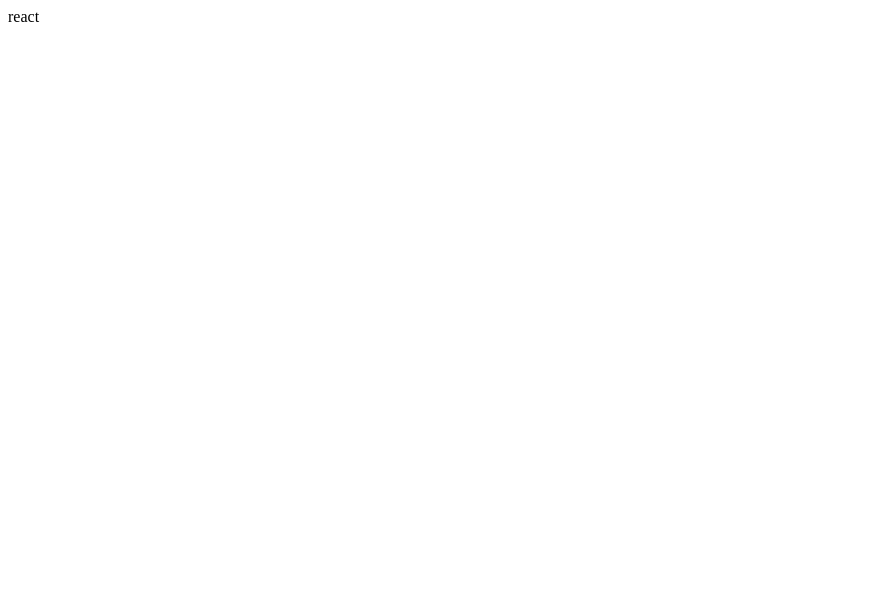
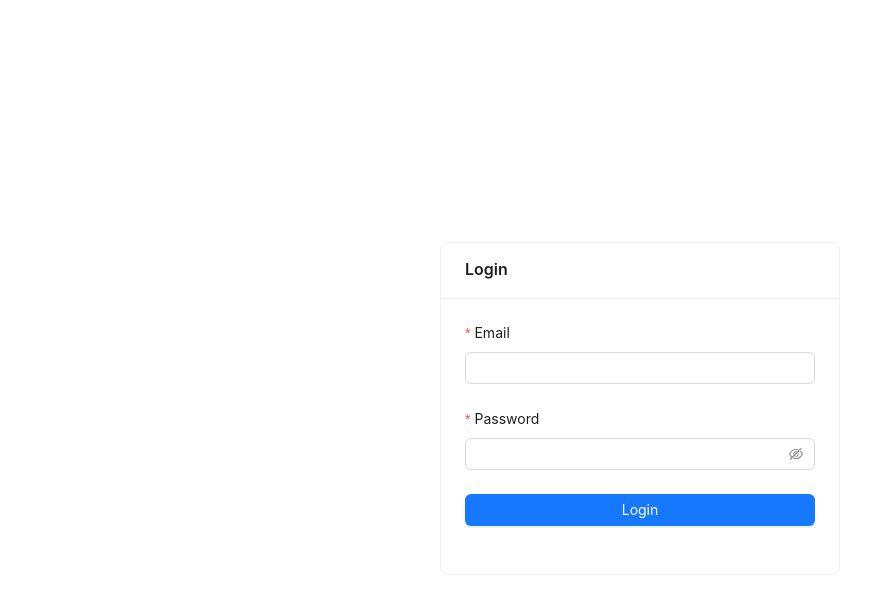
Before and after one commit to csgear/react-admin-portal, a React (Vite) app: page / in a window 1280 px wide. Shown: the top 614 px of the page, without its empty margins (0-895 px from the left). Built offline with nearby package versions, Linux system fonts and the light colour scheme.

Commit message:
- add login form pages

```diff
--- a/src/App.jsx
+++ b/src/App.jsx
@@ -1,11 +1,9 @@
-import { useState } from "react";
+import Login from "./pages/Login";
 
 function App() {
-  const [count, setCount] = useState(0);
-
   return (
     <>
-      <div>react</div>
+      <Login />
     </>
   );
 }
--- /dev/null
+++ b/src/pages/Login.jsx
@@ -0,0 +1,76 @@
+// src/pages/Login.jsx
+import React, { useState } from "react";
+import { Form, Input, Button, Card, message } from "antd";
+import axios from "axios";
+import Cookies from "js-cookie";
+
+const Login = () => {
+  const [loading, setLoading] = useState(false);
+
+  const handleLogin = async (values) => {
+    setLoading(true);
+    try {
+      const response = await axios.post(
+        "https://api.shop.eduwork.cn/api/auth/login",
+        values
+      );
+      const { access_token } = response.data;
+
+      // Save the access_token in a cookie
+      Cookies.set("auth_token", access_token);
+
+      message.success("Login successful!");
+      // Redirect to the desired page after login if needed
+    } catch (error) {
+      message.error(
+        error.response?.data?.message || "Login failed, please try again."
+      );
+    } finally {
+      setLoading(false);
+    }
+  };
+
+  return (
+    <div
+      style={{
+        display: "flex",
+        justifyContent: "center",
+        alignItems: "center",
+        height: "100vh",
+      }}
+    >
+      <Card title="Login" style={{ width: 400 }}>
+        <Form
+          name="login_form"
+          initialValues={{ remember: true }}
+          onFinish={handleLogin}
+          layout="vertical"
+        >
+          <Form.Item
+            label="Email"
+            name="email"
+            rules={[{ required: true, message: "Please input your email!" }]}
+          >
+            <Input />
+          </Form.Item>
+
+          <Form.Item
+            label="Password"
+            name="password"
+            rules={[{ required: true, message: "Please input your password!" }]}
+          >
+            <Input.Password />
+          </Form.Item>
+
+          <Form.Item>
+            <Button type="primary" htmlType="submit" loading={loading} block>
+              Login
+            </Button>
+          </Form.Item>
+        </Form>
+      </Card>
+    </div>
+  );
+};
+
+export default Login;
```
